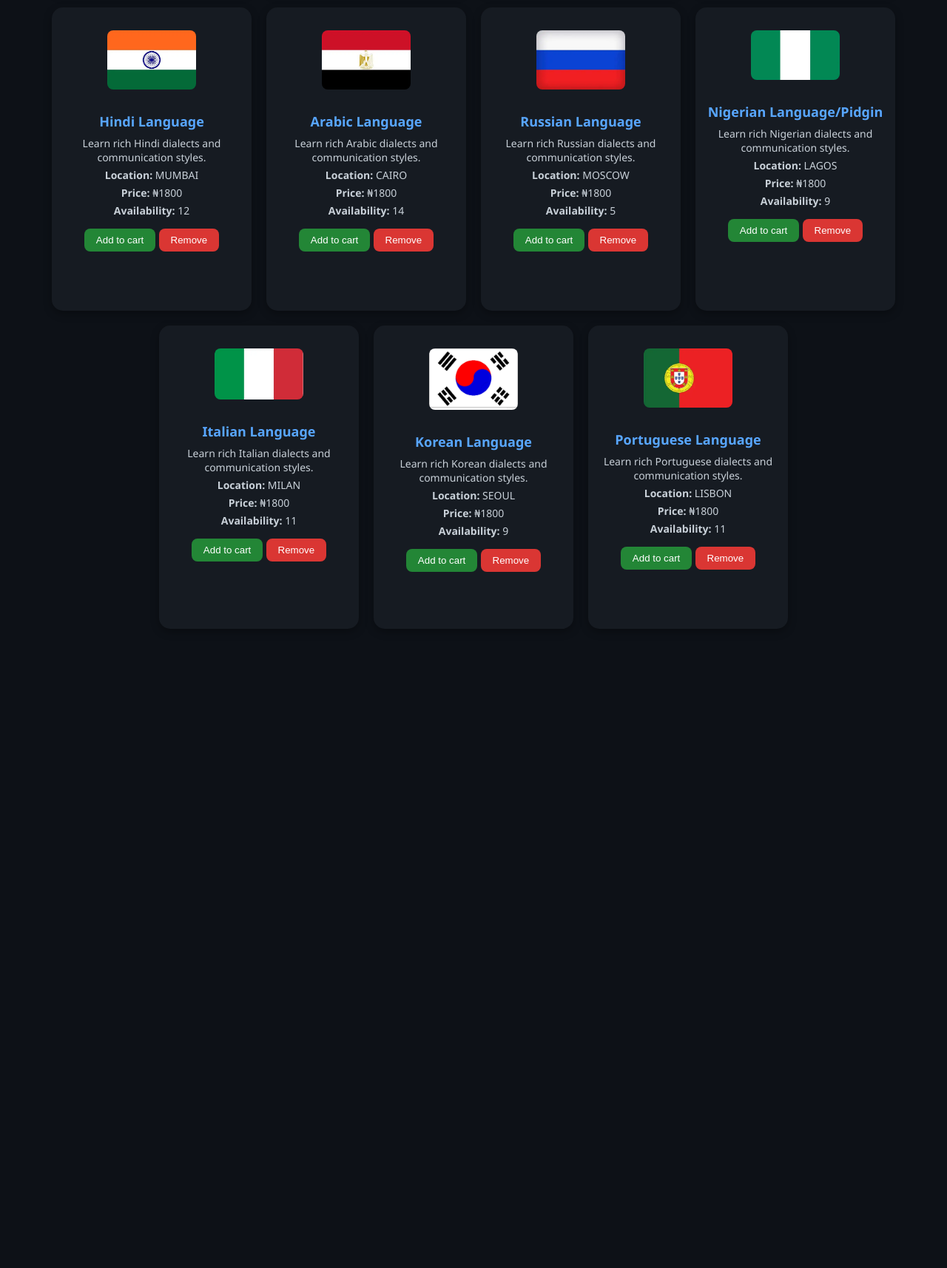
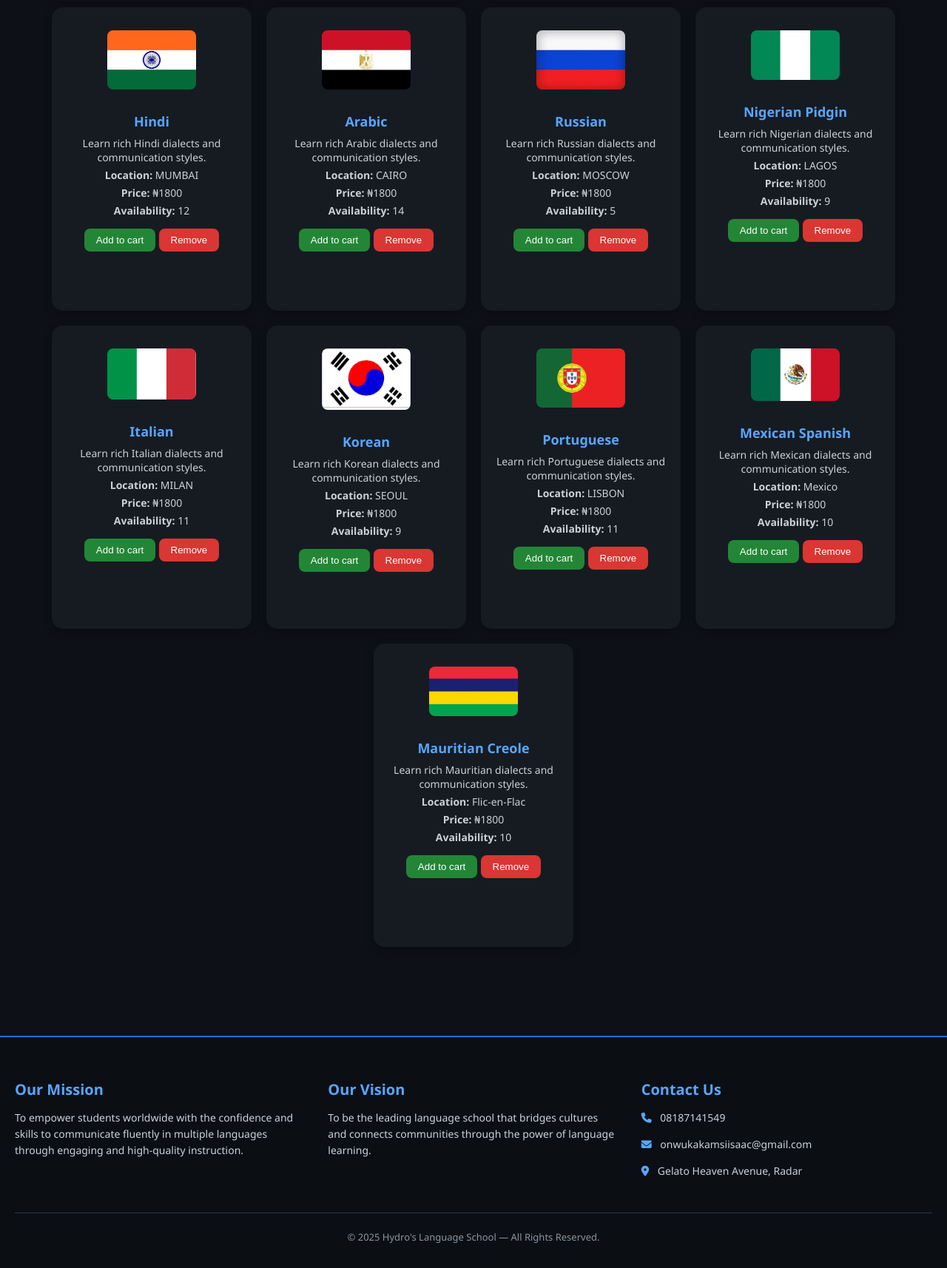
Before and after one commit to Onwuka-Chiemezue/project, a plain HTML site: page index.html in a window 1280 px wide. Shown: the part 540-2254 px from the top of the page at 74% size. Before the commit the page ends 1430 px from the top, so only its background shows below. Drawn offline with nearby package versions, Linux system fonts and the light colour scheme.

Commit message:
worked on a sorting method

```diff
--- a/index.html
+++ b/index.html
@@ -34,7 +34,6 @@
     header h1 {
       font-size: 28px;
       margin: 0;
-      text-align: center;
       letter-spacing: 1px;
     }
 
@@ -58,6 +57,22 @@
     main {
       text-align: center;
       padding: 120px 40px 40px;
+    }
+
+    .continent-filter {
+      background: #161b22;
+      color: #c9d1d9;
+      border: 1px solid #30363d;
+      border-radius: 8px;
+      padding: 8px 12px;
+      font-size: 14px;
+      margin-left: 20px;
+      cursor: pointer;
+      transition: 0.3s;
+    }
+
+    .continent-filter:hover {
+      border-color: #58a6ff;
     }
 
     .products-container {
@@ -252,6 +267,52 @@
         flex-direction: column;
       }
     }
+
+    footer {
+      background: #0b0f14;
+      color: #c9d1d9;
+      padding: 40px 20px 20px;
+      margin-top: 80px;
+      border-top: 2px solid #1f6feb;
+    }
+
+    .footer-content {
+      display: flex;
+      flex-wrap: wrap;
+      justify-content: space-around;
+      text-align: left;
+      gap: 30px;
+    }
+
+    .footer-section {
+      flex: 1;
+      min-width: 250px;
+    }
+
+    .footer-section h2 {
+      color: #58a6ff;
+      font-size: 20px;
+      margin-bottom: 10px;
+    }
+
+    .footer-section p {
+      font-size: 14px;
+      line-height: 1.6;
+    }
+
+    .footer-section i {
+      margin-right: 8px;
+      color: #58a6ff;
+    }
+
+    .footer-bottom {
+      text-align: center;
+      border-top: 1px solid #30363d;
+      margin-top: 30px;
+      padding-top: 10px;
+      font-size: 13px;
+      color: #8b949e;
+    }
   </style>
 </head>
 
@@ -259,11 +320,19 @@
   <div id="webstore">
     <header>
       <h1>{{ message }}</h1>
-      <button v-on:click="showCheckout">
-        {{ itemInCart }}
-        <span class="fa-solid fa-cart-shopping"></span>
-        Checkout
-      </button>
+      <div>
+        <select v-model="selectedContinent" class="continent-filter">
+          <option value="">All Continents</option>
+          <option v-for="(count, continent) in continentCounts" :key="continent" :value="continent">
+            {{ continent }} ({{ count }})
+          </option>
+        </select>
+        <button v-on:click="showCheckout">
+          {{ itemInCart }}
+          <span class="fa-solid fa-cart-shopping"></span>
+          Checkout
+        </button>
+      </div>
     </header>
 
     <div v-if="toastMessage" :class="['toast', toastType]">{{ toastMessage }}</div>
@@ -271,7 +340,7 @@
     <main>
       <!-- PRODUCT PAGE -->
       <div v-if="showProduct" class="products-container">
-        <div v-for="product in products" :key="product.id" class="product-card">
+        <div v-for="product in filteredProducts" :key="product.id" class="product-card">
           <figure>
             <img v-bind:src="product.image" :alt="product.title">
           </figure>
@@ -280,7 +349,6 @@
           <p><strong>Location:</strong> {{ product.location }}</p>
           <p><strong>Price:</strong> ₦{{ product.price }}</p>
           <p><strong>Availability:</strong> {{ product.availableInventory }}</p>
-
           <button v-if="canAddToCart(product)" v-on:click="addItemtoCart(product)">
             Add to cart
           </button>
@@ -345,23 +413,59 @@
         showProduct: true,
         toastMessage: '',
         toastType: '',
+        selectedContinent: '',
         products: [
-          { id: 1001, title: 'English Language', description: 'Dive in and uplift your English literature.', image: 'images/ukflag.webp', location: 'BIRMINGHAM', availableInventory: 7, price: 2000 },
-          { id: 1002, title: 'French Language', description: 'Learn rich French dialects and communication styles.', image: 'images/frenchflag.webp', location: 'PARIS', availableInventory: 5, price: 1800 },
-          { id: 1003, title: 'Spanish Language', description: 'Learn rich Spanish dialects and communication styles.', image: 'images/spanishflag.webp', location: 'MADRID', availableInventory: 7, price: 1800 },
-          { id: 1004, title: 'Chinese Language', description: 'Learn rich Chinese dialects and communication styles.', image: 'images/chineseflag.webp', location: 'HONG-KONG', availableInventory: 10, price: 1800 },
-          { id: 1005, title: 'Hindi Language', description: 'Learn rich Hindi dialects and communication styles.', image: 'images/hindiflag.webp', location: 'MUMBAI', availableInventory: 12, price: 1800 },
-          { id: 1006, title: 'Arabic Language', description: 'Learn rich Arabic dialects and communication styles.', image: 'images/arabicflag.webp', location: 'CAIRO', availableInventory: 14, price: 1800 },
-          { id: 1007, title: 'Russian Language', description: 'Learn rich Russian dialects and communication styles.', image: 'images/russianflag.webp', location: 'MOSCOW', availableInventory: 5, price: 1800 },
-          { id: 1008, title: 'Nigerian Language/Pidgin', description: 'Learn rich Nigerian dialects and communication styles.', image: 'images/nigerianflag.webp', location: 'LAGOS', availableInventory: 9, price: 1800 },
-          { id: 1009, title: 'Italian Language', description: 'Learn rich Italian dialects and communication styles.', image: 'images/italianflag.webp', location: 'MILAN', availableInventory: 11, price: 1800 },
-          { id: 1010, title: 'Korean Language', description: 'Learn rich Korean dialects and communication styles.', image: 'images/kpreanflag.jpeg', location: 'SEOUL', availableInventory: 9, price: 1800 },
-          { id: 1011, title: 'Portuguese Language', description: 'Learn rich Portuguese dialects and communication styles.', image: 'images/portuflag.webp', location: 'LISBON', availableInventory: 11, price: 1800 }
+          { id: 1001, title: 'English Language', description: 'Dive in and uplift your English literature.', image: 'images/ukflag.webp', location: 'BIRMINGHAM', continent: 'Europe', availableInventory: 7, price: 2000 },
+          { id: 1002, title: 'French', description: 'Learn rich French dialects and communication styles.', image: 'images/frenchflag.webp', location: 'PARIS', continent: 'Europe', availableInventory: 5, price: 1800 },
+          { id: 1003, title: 'Spanish', description: 'Learn rich Spanish dialects and communication styles.', image: 'images/spanishflag.webp', location: 'MADRID', continent: 'Europe', availableInventory: 7, price: 1800 },
+          { id: 1004, title: 'Chinese', description: 'Learn rich Chinese dialects and communication styles.', image: 'images/chineseflag.webp', location: 'HONG-KONG', continent: 'Asia', availableInventory: 10, price: 1800 },
+          { id: 1005, title: 'Hindi', description: 'Learn rich Hindi dialects and communication styles.', image: 'images/hindiflag.webp', location: 'MUMBAI', continent: 'Asia', availableInventory: 12, price: 1800 },
+          { id: 1006, title: 'Arabic', description: 'Learn rich Arabic dialects and communication styles.', image: 'images/arabicflag.webp', location: 'CAIRO', continent: 'Africa', availableInventory: 14, price: 1800 },
+          { id: 1007, title: 'Russian', description: 'Learn rich Russian dialects and communication styles.', image: 'images/russianflag.webp', location: 'MOSCOW', continent: 'Europe', availableInventory: 5, price: 1800 },
+          { id: 1008, title: 'Nigerian Pidgin', description: 'Learn rich Nigerian dialects and communication styles.', image: 'images/nigerianflag.webp', location: 'LAGOS', continent: 'Africa', availableInventory: 9, price: 1800 },
+          { id: 1009, title: 'Italian', description: 'Learn rich Italian dialects and communication styles.', image: 'images/italianflag.webp', location: 'MILAN', continent: 'Europe', availableInventory: 11, price: 1800 },
+          { id: 1010, title: 'Korean', description: 'Learn rich Korean dialects and communication styles.', image: 'images/kpreanflag.jpeg', location: 'SEOUL', continent: 'Asia', availableInventory: 9, price: 1800 },
+          { id: 1011, title: 'Portuguese', description: 'Learn rich Portuguese dialects and communication styles.', image: 'images/portuflag.webp', location: 'LISBON', continent: 'Europe', availableInventory: 11, price: 1800 },
+          { id: 1011, title: 'Mexican Spanish', description: 'Learn rich Mexican dialects and communication styles.', image: 'images/mexicoflag.webp', location: 'Mexico', continent: 'North America', availableInventory: 10, price: 1800 },
+          { id: 1011, title: 'Mauritian Creole', description: 'Learn rich Mauritian dialects and communication styles.', image: 'images/mauritiusflag.webp', location: 'Flic-en-Flac', continent: 'Africa', availableInventory: 10, price: 1800 }
         ],
         order: {
           name: '', surname: '', phone: '', address: '', city: '', state: '', zip: '', method: 'Home', gift: false
         },
         cart: []
+      },
+      computed: {
+        itemInCart() {
+          return this.cart.length || '';
+        },
+        canAddToCart() {
+          return (product) => {
+            const count = this.cart.filter(id => id === product.id).length;
+            return product.availableInventory > count;
+          };
+        },
+        groupedCart() {
+          let grouped = [];
+          this.products.forEach(product => {
+            const count = this.cart.filter(id => id === product.id).length;
+            if (count > 0) grouped.push({ ...product, quantity: count });
+          });
+          return grouped;
+        },
+        cartTotal() {
+          return this.groupedCart.reduce((sum, item) => sum + item.price * item.quantity, 0);
+        },
+        continentCounts() {
+          const counts = {};
+          this.products.forEach(p => {
+            counts[p.continent] = (counts[p.continent] || 0) + 1;
+          });
+          return counts;
+        },
+        filteredProducts() {
+          if (!this.selectedContinent) return this.products;
+          return this.products.filter(p => p.continent === this.selectedContinent);
+        }
       },
       methods: {
         addItemtoCart(product) {
@@ -411,30 +515,33 @@
           this.toastType = type;
           setTimeout(() => this.toastMessage = '', 2500);
         }
-      },
-      computed: {
-        itemInCart() {
-          return this.cart.length || '';
-        },
-        canAddToCart() {
-          return (product) => {
-            const count = this.cart.filter(id => id === product.id).length;
-            return product.availableInventory > count;
-          };
-        },
-        groupedCart() {
-          let grouped = [];
-          this.products.forEach(product => {
-            const count = this.cart.filter(id => id === product.id).length;
-            if (count > 0) grouped.push({ ...product, quantity: count });
-          });
-          return grouped;
-        },
-        cartTotal() {
-          return this.groupedCart.reduce((sum, item) => sum + item.price * item.quantity, 0);
-        }
       }
     });
   </script>
+
+  <footer>
+    <div class="footer-content">
+      <div class="footer-section">
+        <h2>Our Mission</h2>
+        <p>To empower students worldwide with the confidence and skills to communicate fluently in multiple languages through engaging and high-quality instruction.</p>
+      </div>
+
+      <div class="footer-section">
+        <h2>Our Vision</h2>
+        <p>To be the leading language school that bridges cultures and connects communities through the power of language learning.</p>
+      </div>
+
+      <div class="footer-section">
+        <h2>Contact Us</h2>
+        <p><i class="fa-solid fa-phone"></i> 08187141549</p>
+        <p><i class="fa-solid fa-envelope"></i> onwukakamsiisaac@gmail.com</p>
+        <p><i class="fa-solid fa-location-dot"></i> Gelato Heaven Avenue, Radar</p>
+      </div>
+    </div>
+
+    <div class="footer-bottom">
+      <p>&copy; 2025 Hydro's Language School — All Rights Reserved.</p>
+    </div>
+  </footer>
 </body>
 </html>
```
Also changed, not shown: images/mauritiusflag.webp (added), images/mexicoflag.webp (added).
